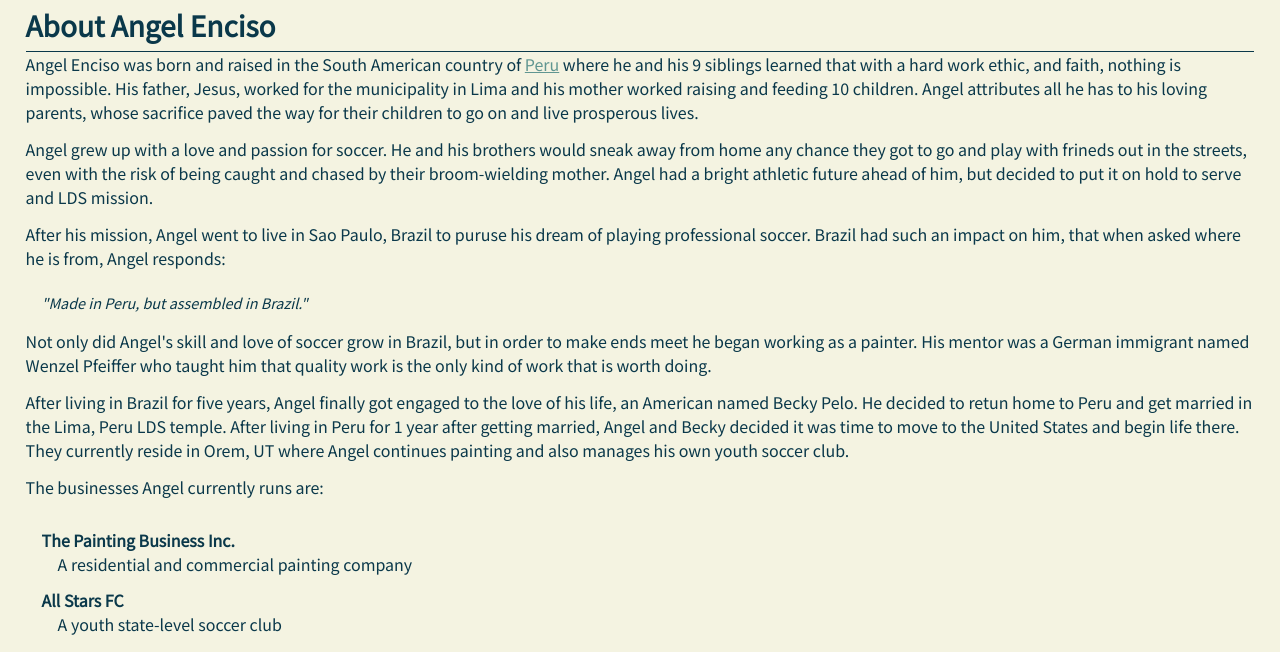
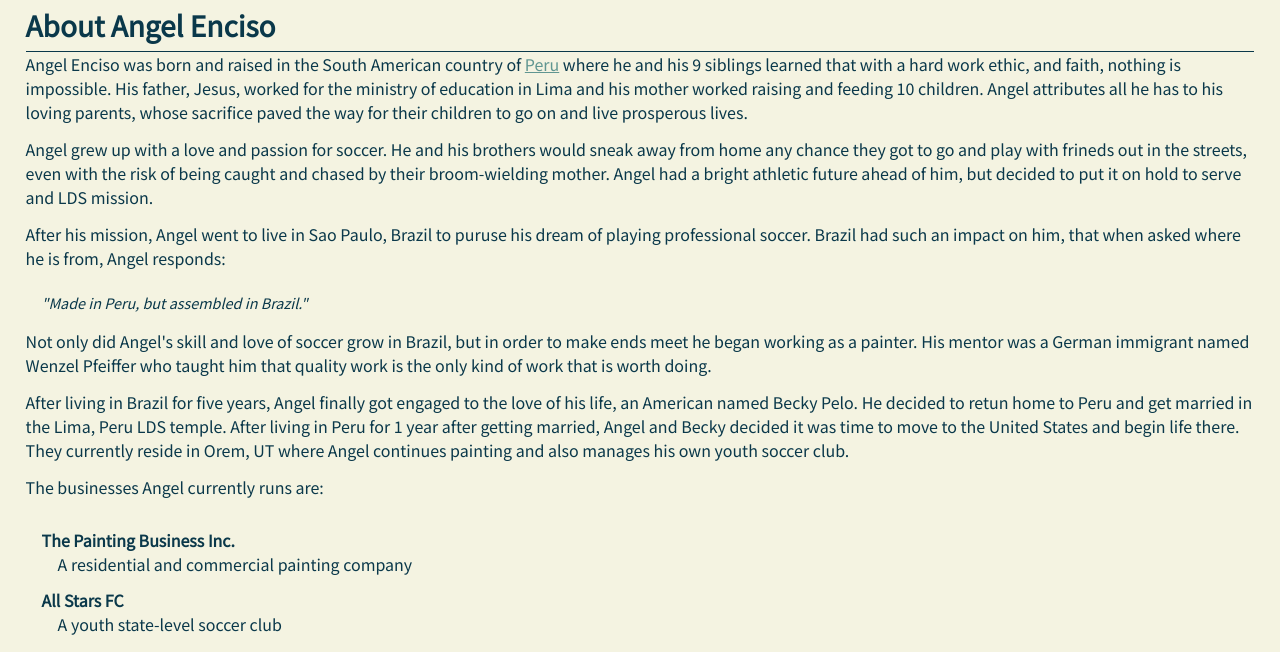
Before and after one commit to dpenciso/angel-enciso, a plain HTML site: page index.html in a window 1280 px wide. Shown: the part 137-789 px from the top of the page. Drawn offline with Linux system fonts and the light colour scheme.

Commit message:
added new info on angel

```diff
--- a/index.html
+++ b/index.html
@@ -31,7 +31,7 @@
         <a href="https://en.wikipedia.org/wiki/Peru" target="blank">Peru</a>
         where he and his 9 siblings learned that with a hard work ethic, and
         faith, nothing is impossible. His father, Jesus, worked for the
-        municipality in Lima and his mother worked raising and feeding 10
+        ministry of education in Lima and his mother worked raising and feeding 10
         children. Angel attributes all he has to his loving parents, whose
         sacrifice paved the way for their children to go on and live prosperous
         lives.
```
